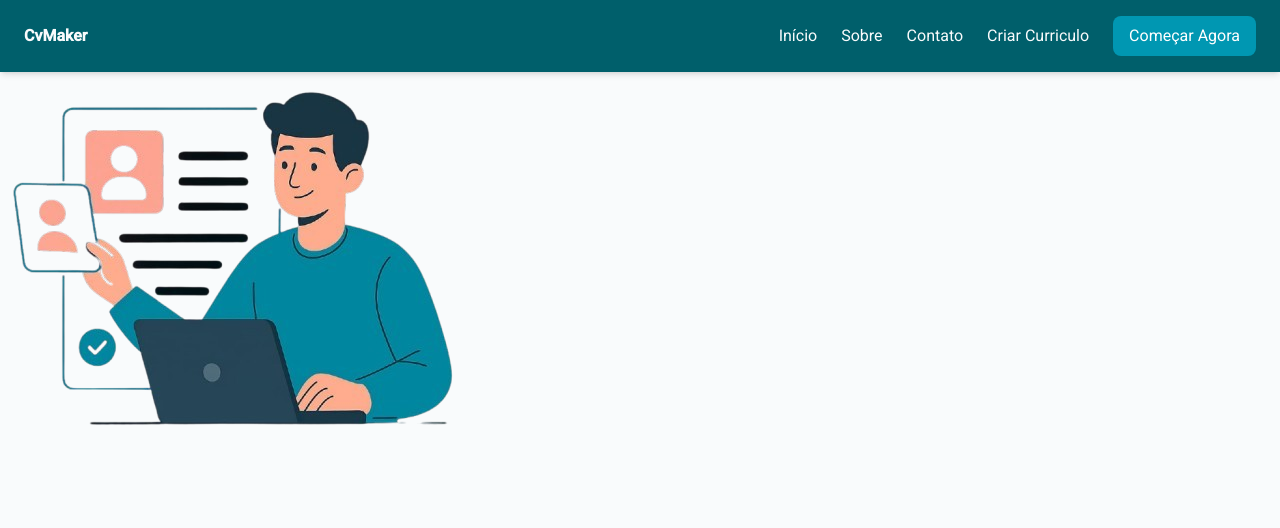
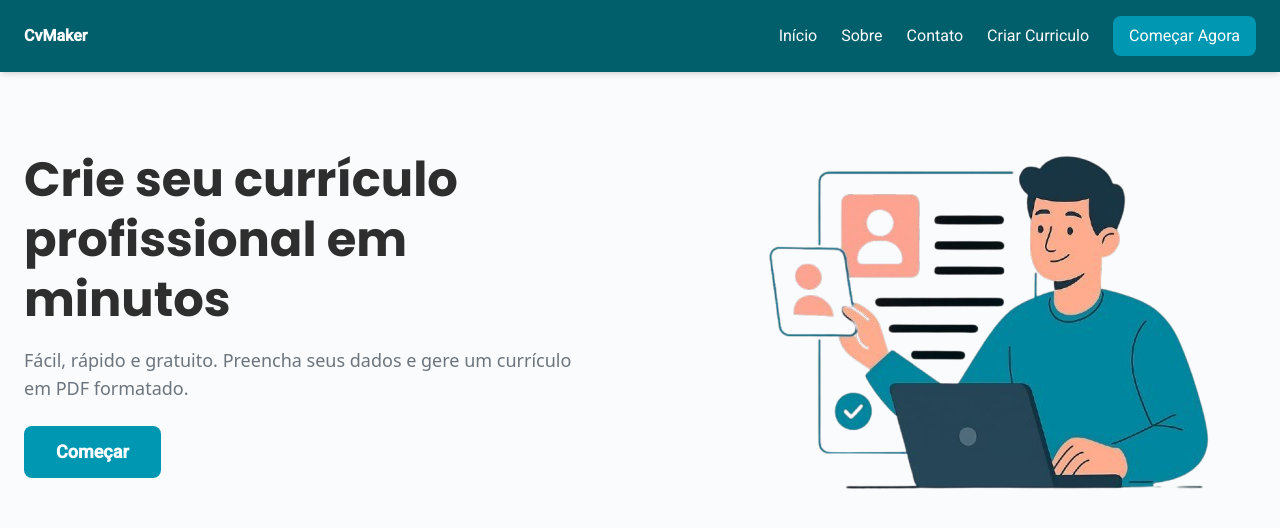
Before and after one commit to ArthurOliv2/cvmaker, a React (Vite) app: page / in a window 1280 px wide. Shown: the top 528 px of the page. Built offline with nearby package versions, Linux system fonts and the light colour scheme.

Commit message:
Cria section hero

```diff
--- a/src/pages/Home.jsx
+++ b/src/pages/Home.jsx
@@ -1,17 +1,41 @@
 import Navbar from "../components/NavBar"
 import avatar_curriculo from "../assets/avatar_curriculo.png"
+import { Link } from "react-router-dom";
 
 function Home() {
     return(
         <>
             <Navbar/>
-            <img src={avatar_curriculo} alt="avatar_curriculo" />
+            <section className="bg-[#F9FBFC] px-6 pt-16 pb-20 flex flex-col-reverse md:flex-row items-center justify-between gap-8 md:gap-16">
+            {/* Texto à esquerda */}
+            <div className="max-w-xl w-full md:w-1/2 text-left">
+                <h1 className="text-4xl md:text-5xl font-poppins font-bold text-[#2E2E2E] leading-tight mb-4">
+                    Crie seu currículo <br className="hidden sm:block" />
+                    profissional em minutos
+                </h1>
+                <p className="text-[#6C757D] text-base md:text-lg font-sans mb-6">
+                    Fácil, rápido e gratuito. Preencha seus dados e gere um currículo em PDF formatado.
+                </p>
+                <Link
+                    to="/criar-curriculo"
+                    className="inline-block bg-[#0097B2] hover:bg-[#007A8C] text-white text-lg font-poppins font-semibold px-8 py-3 rounded-lg transition duration-200"
+                >
+                    Começar
+                </Link>
+            </div>
 
-
+            {/* Imagem à direita */}
+            <div className="w-full md:w-1/2 flex justify-center md:justify-end">
+                <img
+                    src={avatar_curriculo}
+                    alt="Ilustração de currículo"
+                    className="w-[300px] sm:w-[400px] md:w-[450px] lg:w-[500px] object-contain"
+                />
+            </div>
+            </section>
         </>
-
-
     );
 }
 
+
 export default Home;
```
